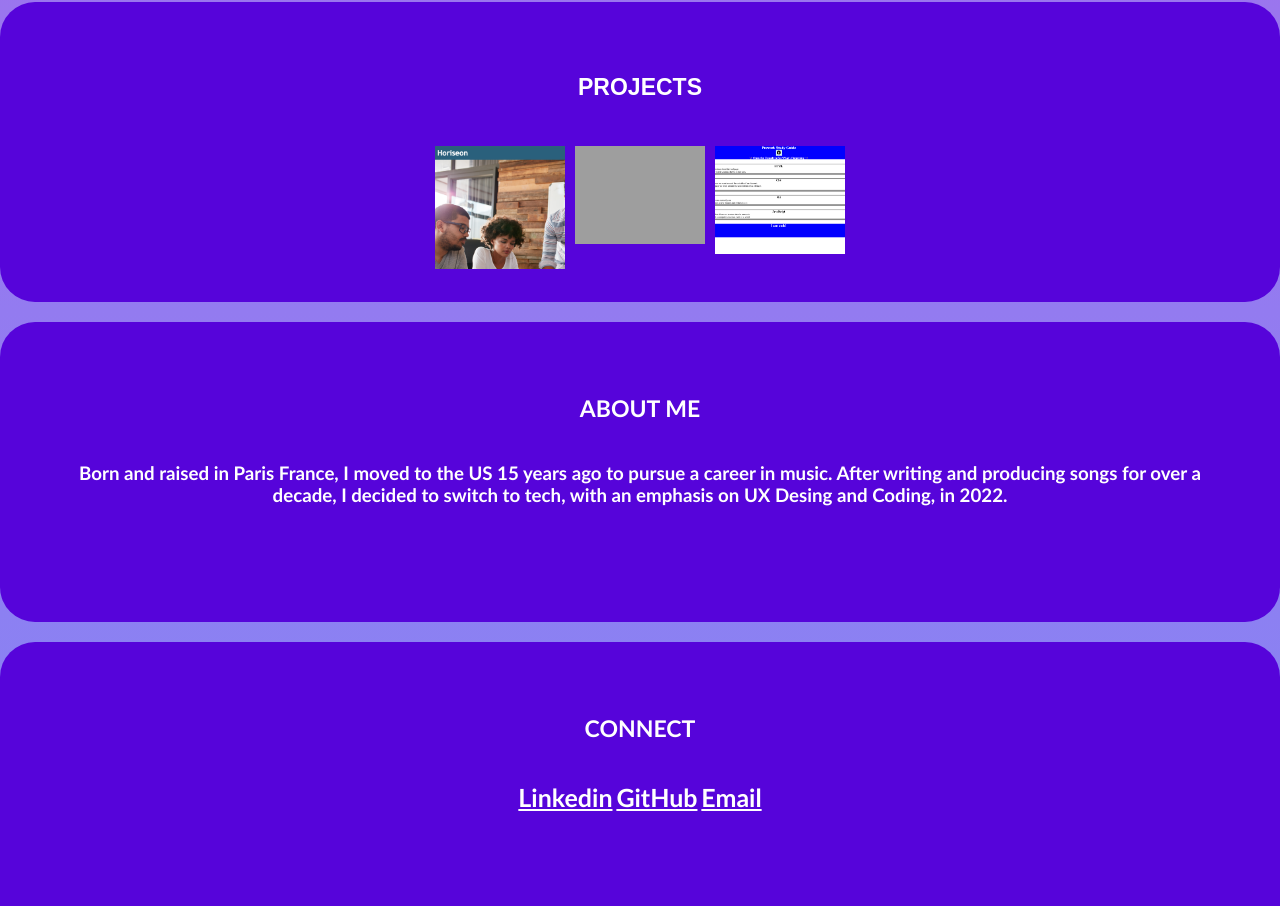
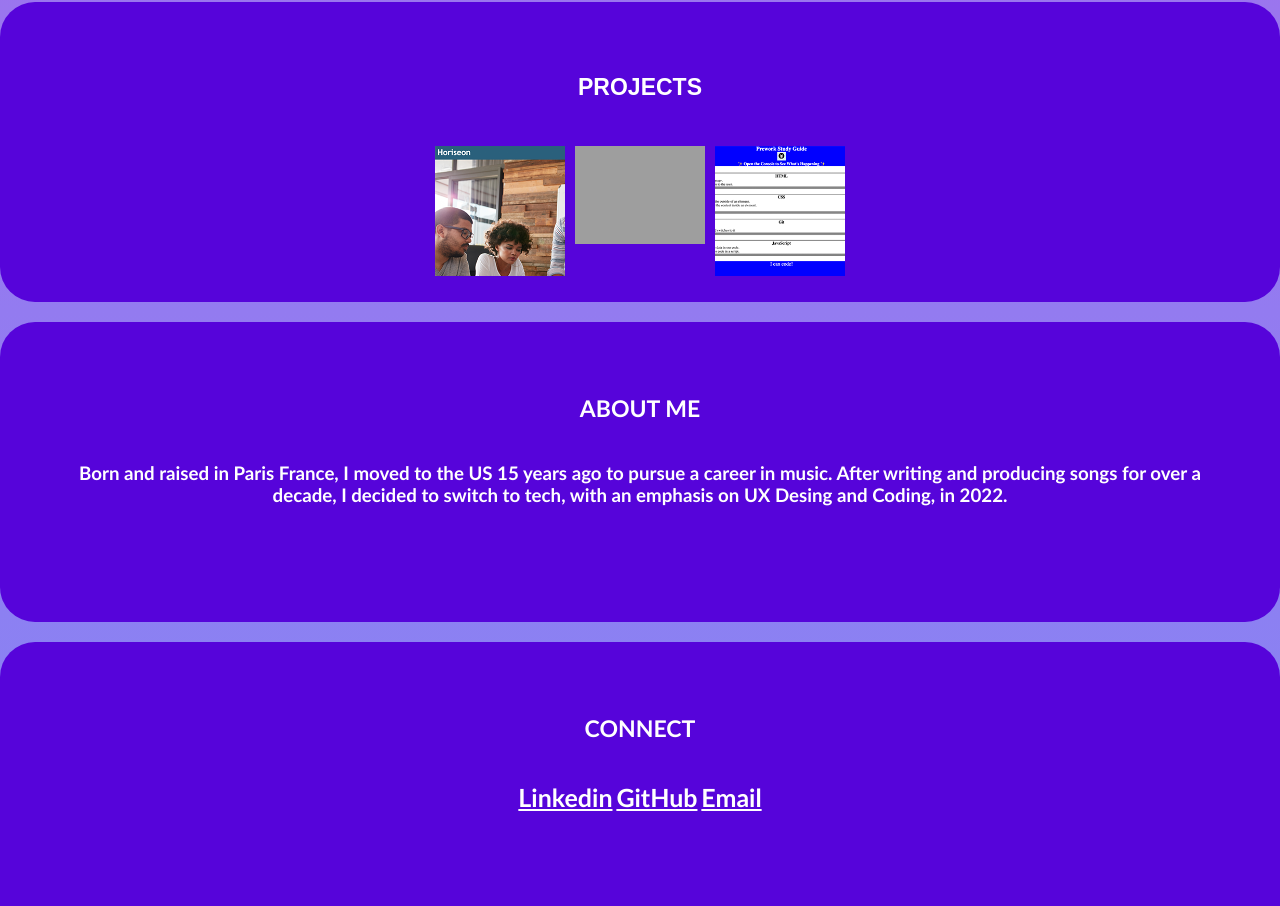
Before and after one commit to romainlorenzo/Portfolio_beginner, a plain HTML site: page index.html in a window 1280 px wide. Shown: the part 928-1834 px from the top of the page. Drawn offline with Linux system fonts and the light colour scheme; grey boxes are pictures that could not be loaded.

Commit message:
one more

```diff
--- a/assets/style.css
+++ b/assets/style.css
@@ -132,6 +132,7 @@ section {
 }
 
 .resize {
+    border: radius 25px;
     width: 130px;
     height: auto;
 
@@ -142,9 +143,15 @@ section {
     transform: scale(2);
 }
 
- .column {
+.column {
     float: left;
     width: 33.33%;
     padding: 5px;
     justify-content: space-between;
- }
+}
+
+.projects {
+
+    border: radius 25px;
+
+}
--- a/index.html
+++ b/index.html
@@ -30,14 +30,13 @@
       <li id="projects"></li>
        <ul>PROJECTS</ul>
            <!-- These icons are a little inelegant, tried  space-between but it wasn't working, probably somehting I'm missing. -->
-           <div class="column"><a href="https://romainlorenzo.github.io/horiseon_fp/"><img class= "resize" src="./assets/hori_sc.png"/></a>
+           <div class="column"><a href="https://romainlorenzo.github.io/horiseon_fp/"><img class= "resize" src="./assets/hori_small.png"/></a>
            </div>
            <div class="column"><a href="https://www.figma.com/proto/ubYKz28yJ7oNGbwYh98CnH/EF-Pretty-Good-0728.1?node-id=1%3A3&scaling=scale-down&page-id=0%3A1&starting-point-node-id=1%3A3"><img class= "resize" src="./assets/square ef card.png"/></a>
            </div>
-           <div class="column"><a href="https://romainlorenzo.github.io/prework-studyguide3/"><img class= "resize" src="./assets/html_first.png"/></a>
+           <div class="column"><a href="https://romainlorenzo.github.io/prework-studyguide3/"><img class= "resize" src="./assets/html_small.png"/></a>
            </div>
-        </div>
-        </ol>
+     </ol>
     </h2>
 
     <h3>
```
Also changed, not shown: assets/hori_small.png (added), assets/html_small.png (added), assets/soon_small.png (added), 1 other file.
